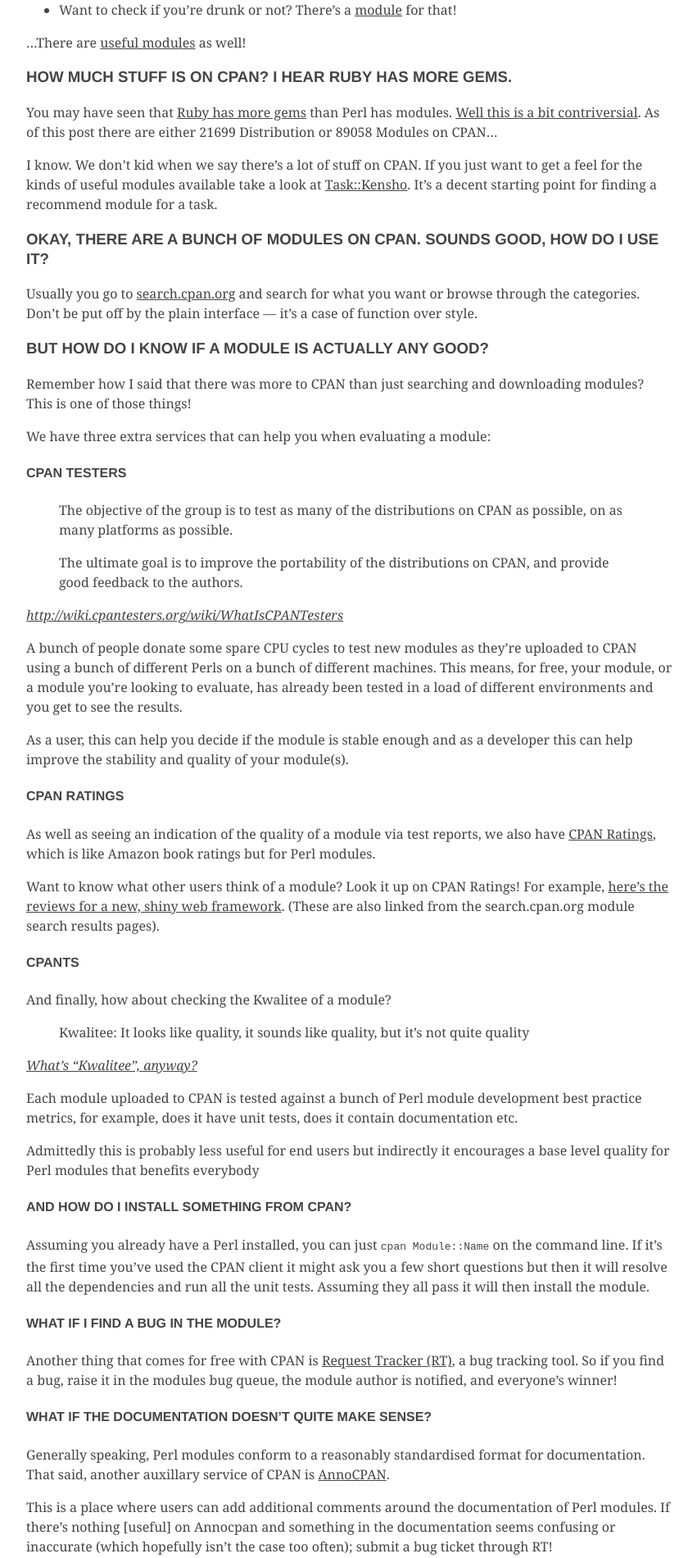
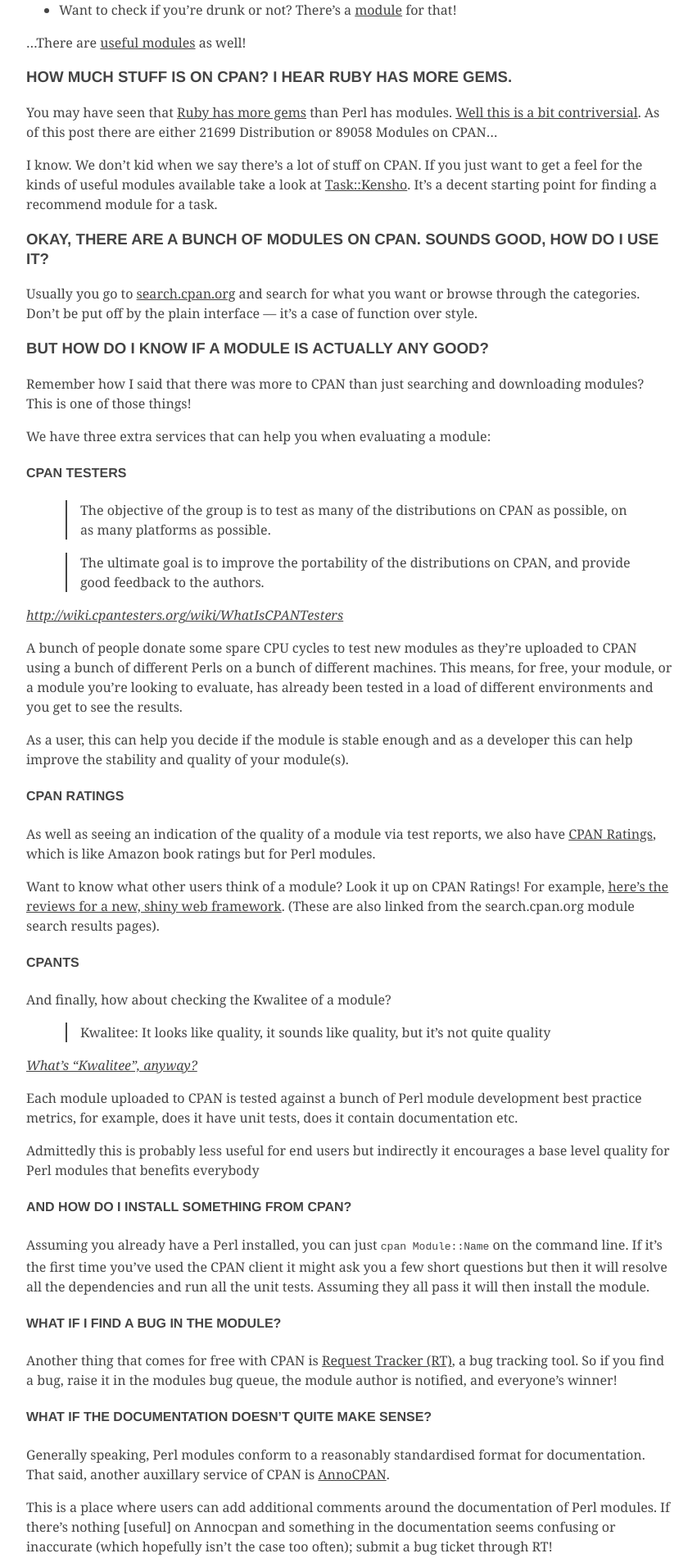
Before and after one commit to adamtaylor/adamtaylor.github.io, a Jekyll site: the page built from index.html, in a window 1280 px wide. Shown: the part 607-2507 px from the top of the page at 82% size, without its empty margins (213-1064 px from the left). Built offline with Jekyll 4.4.1, drawn with Linux system fonts in a browser that asks for light colours.

Commit message:
Add blockquote styling

```diff
--- a/_layouts/default.html
+++ b/_layouts/default.html
@@ -69,6 +69,13 @@
     margin: 1em 0 1em 0;
 }
 
+blockquote {
+    margin: 1em 3em;
+    color: #444;
+    border-left: 2px solid #444;
+    padding-left: 1em;
+}
+
 
 </style>
 
```
